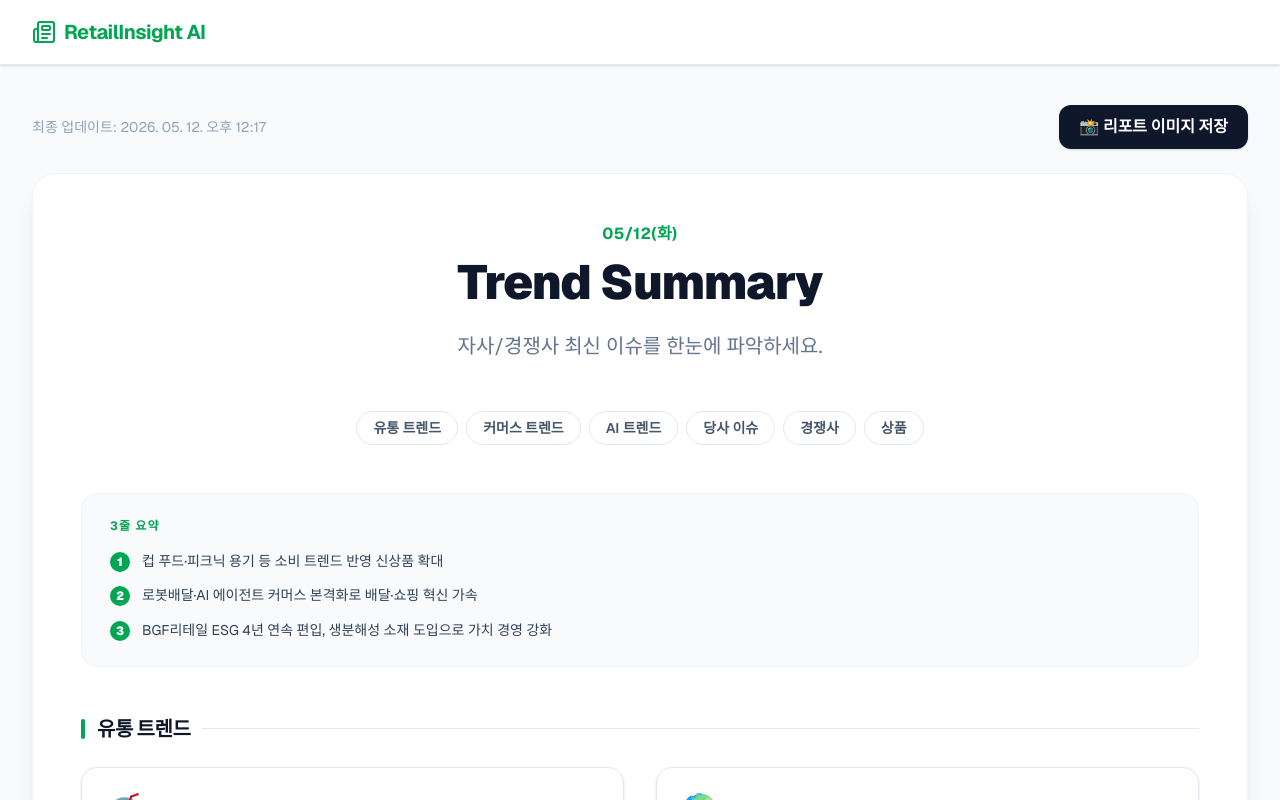
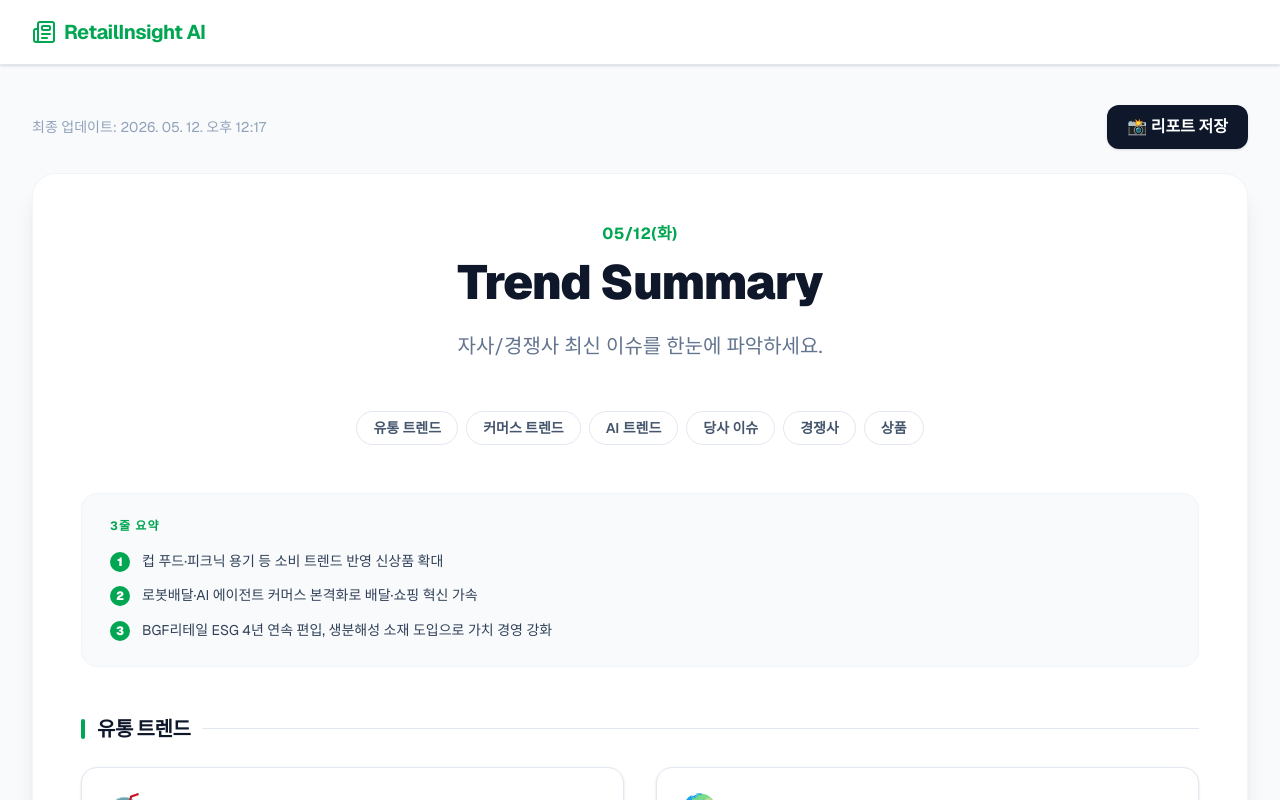
Before and after one commit to jinsolyz-ops/RetailInsight_AI, a Next.js app: page / in a window 1280 px wide. Shown: the top 800 px of the page. Built offline with nearby package versions, Linux system fonts and the light colour scheme.

Commit message:
design: rename save button to 리포트 저장

```diff
--- a/src/components/ReportDisplay.tsx
+++ b/src/components/ReportDisplay.tsx
@@ -69,7 +69,7 @@ export default function ReportDisplay({ report }: { report: ReportData | null })
           onClick={handleDownloadImage}
           className="ml-auto flex items-center gap-2 bg-slate-900 hover:bg-slate-800 text-white px-5 py-2.5 rounded-xl font-bold transition-all shadow-sm hover:shadow-md"
         >
-          📸 리포트 이미지 저장
+          📸 리포트 저장
         </button>
       </div>
 
```
